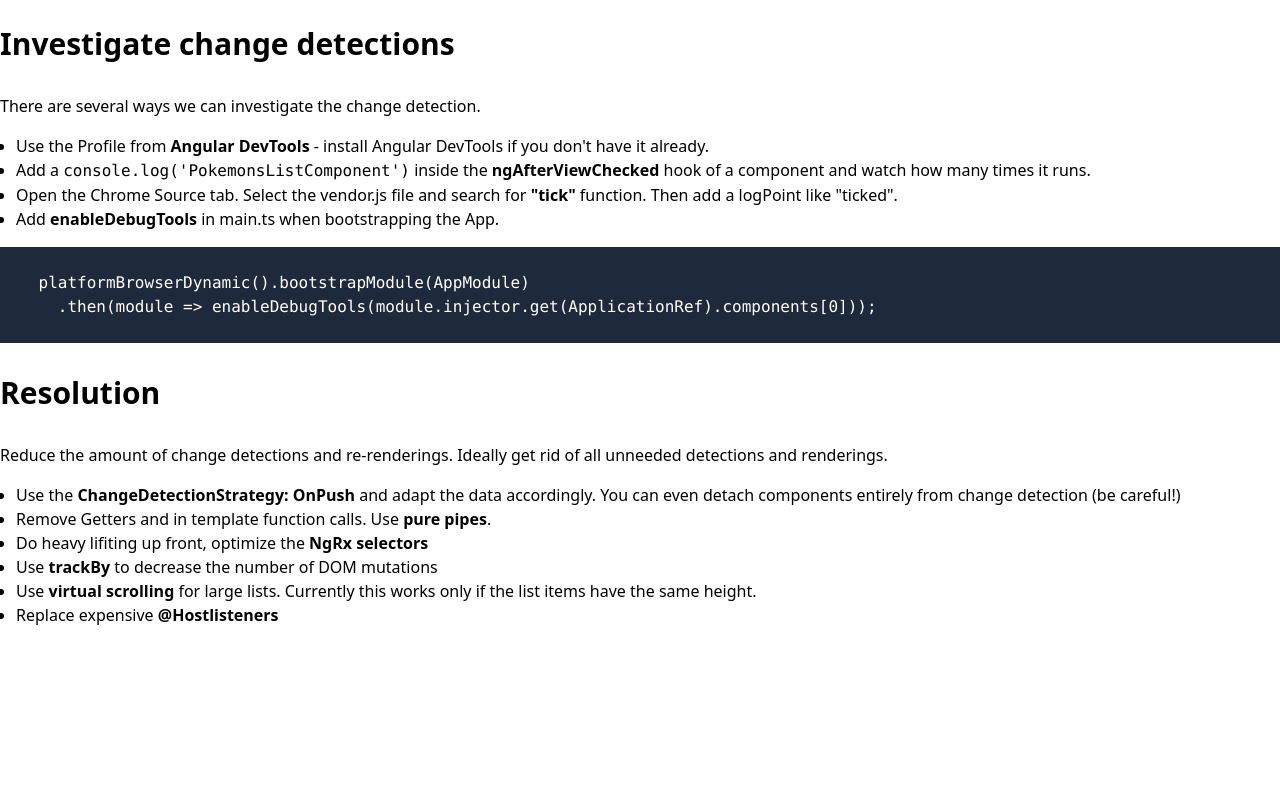
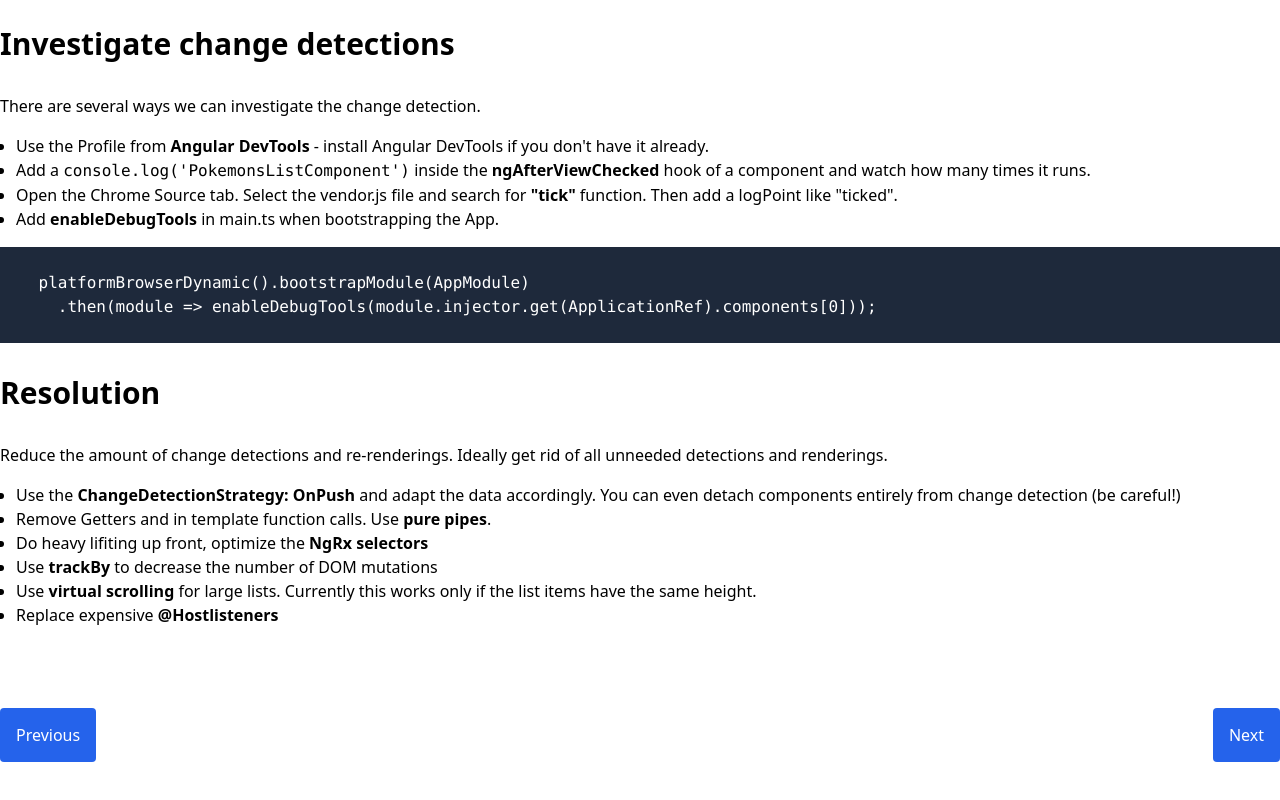
Before and after one commit to neno/ng-performance-workshop, an Angular app: page /docs/chapters/change-detection in a window 1280 px wide. Shown: the part 538-1338 px from the top of the page. Before the commit the page ends 1181 px from the top, so only its background shows below. Built offline with nearby package versions, Linux system fonts and the light colour scheme.

Commit message:
Add docs navigation

```diff
--- a/src/app/app.component.html
+++ b/src/app/app.component.html
@@ -10,6 +10,6 @@
     </ul>
   </nav>
 </header>
-<main class="container mx-auto">
+<main class="container mx-auto mb-24">
   <router-outlet></router-outlet>
 </main>
--- a/src/app/docs/chapters/change-detection/change-detection.component.html
+++ b/src/app/docs/chapters/change-detection/change-detection.component.html
@@ -87,3 +87,10 @@
   </li>
   <li>Replace expensive <strong>@Hostlisteners</strong></li>
 </ul>
+
+<nav class="my-24">
+  <ul class="flex justify-between">
+    <li><a routerLink="/docs" class="p-4 bg-primary text-white hover:bg-black rounded">Previous</a></li>
+    <li><a class="p-4 bg-primary text-white hover:bg-black rounded">Next</a></li>
+  </ul>
+</nav>
--- a/src/app/docs/docs.component.html
+++ b/src/app/docs/docs.component.html
@@ -15,9 +15,7 @@
             Too many change-detection cycles and re-renderings
           </a>
         </li>
-        <li>
-          <a routerLink="chapters/memory-leaks"> Memory: leak or bloat </a>
-        </li>
+        <li>Memory: leak or bloat</li>
         <li>Heavy computations</li>
         <li>Expensive Event Listeners</li>
       </ul>
```
